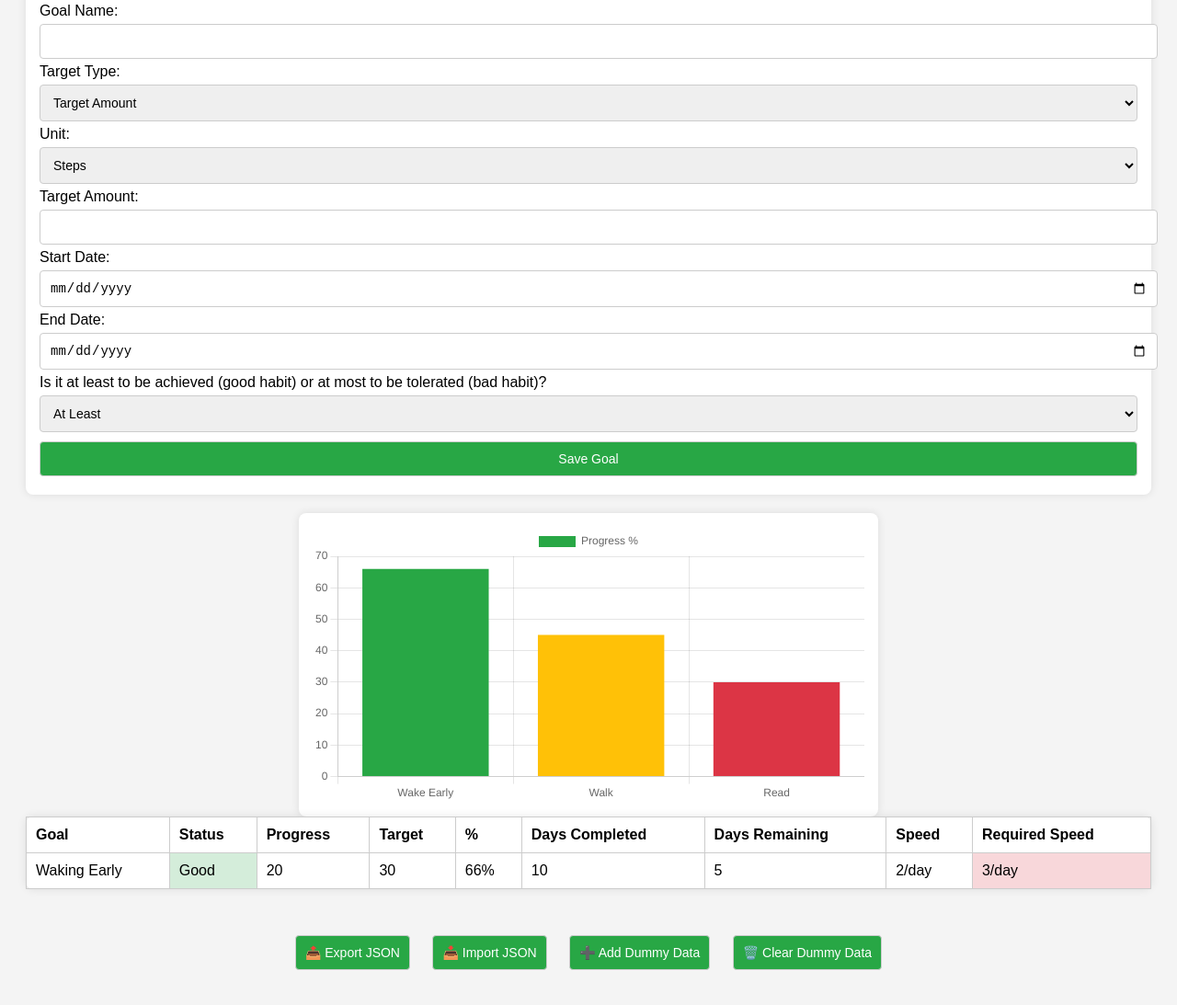
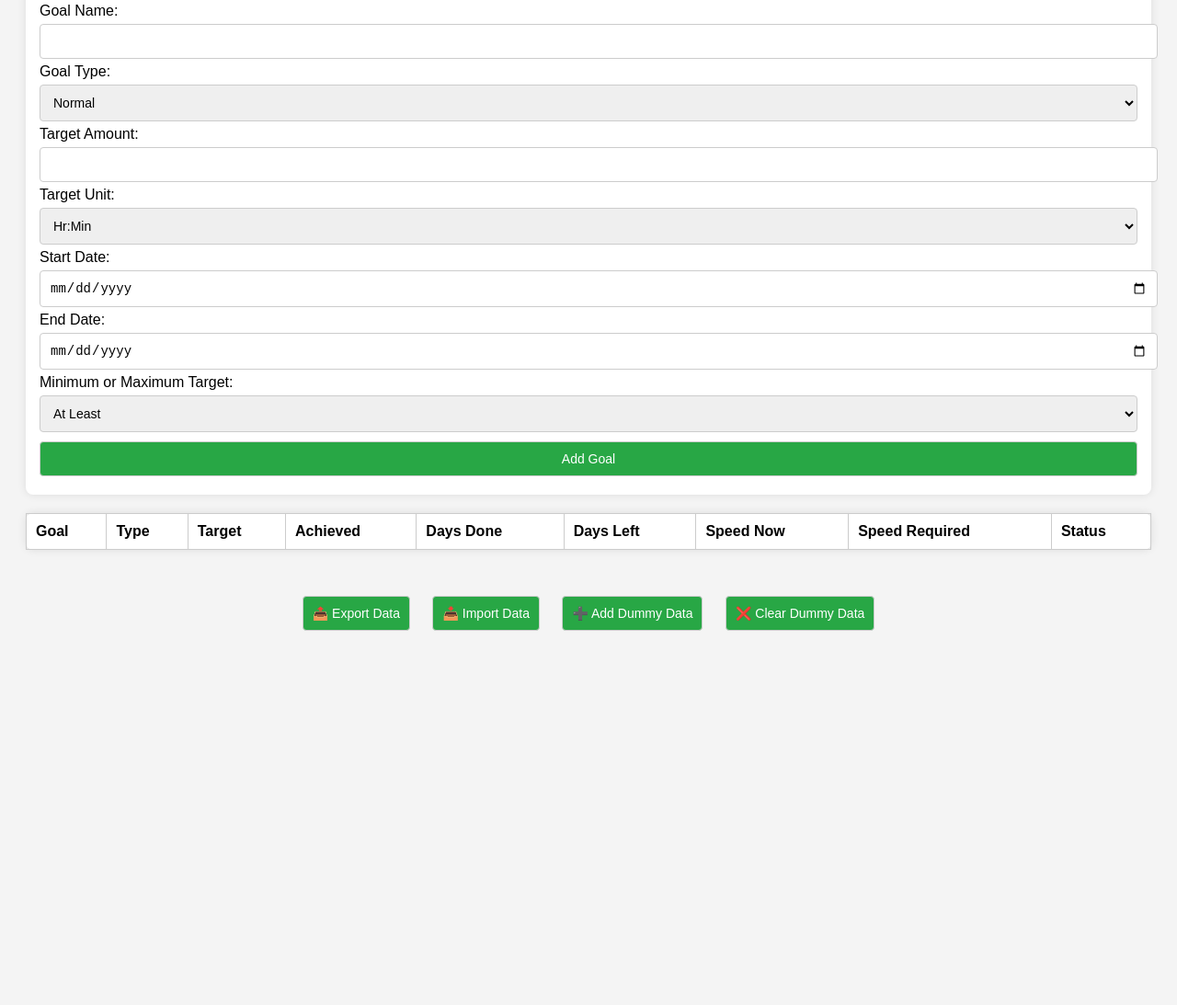
Before and after one commit to 123Yashvi/Habit-Tracker, a plain HTML site: page index.html in a window 1280 px wide. Shown: the part 108-1201 px from the top of the page at 92% size. After the commit the page ends 1076 px from the top, so only its background shows below. Drawn offline with nearby package versions, Linux system fonts and the light colour scheme.

Commit message:
Update index.html

```diff
--- a/index.html
+++ b/index.html
@@ -3,7 +3,6 @@
   <meta charset="UTF-8">
   <meta name="viewport" content="width=device-width, initial-scale=1.0">
   <title>Smart Goal Tracker</title>
-  <script src="https://cdn.jsdelivr.net/npm/chart.js"></script>
   <style>
     body {
       font-family: Arial, sans-serif;
@@ -13,7 +12,7 @@
     h2 {
       color: #333;
     }
-    form, table, .chart-container {
+    form, table {
       margin-bottom: 20px;
       background-color: #fff;
       padding: 15px;
@@ -56,92 +55,75 @@
       margin: 10px;
       width: auto;
     }
-    .chart-container {
-      max-width: 600px;
-      margin: auto;
+    #chartContainer {
+      margin-top: 40px;
     }
   </style>
 </head>
 <body>
-  <h2>Smart Goal Tracker</h2>  <!-- Add Goal Form (simplified version shown here) -->  <form id="goalForm">
-    <label>Goal Name: <input type="text" name="goalName"></label><br>
-    <label>Target Type:
-      <select name="goalType">
-        <option value="amount">Target Amount</option>
+  <h2>Smart Goal Tracker</h2>  <!-- Placeholder for goal input form -->  <form id="goalForm">
+    <label>Goal Name:</label>
+    <input type="text" id="goalName" required>
+    <label>Goal Type:</label>
+    <select id="goalType">
+      <option value="normal">Normal</option>
+      <option value="time">Time-Based</option>
       <option value="yesno">Yes/No</option>
-        <option value="time">Time</option>
     </select>
-    </label><br>
-    <label>Unit:
-      <select name="unit">
+    <label>Target Amount:</label>
+    <input type="text" id="targetAmount">
+    <label>Target Unit:</label>
+    <select id="unit">
+      <option value="hr:min">Hr:Min</option>
       <option value="steps">Steps</option>
-        <option value="minutes">Minutes</option>
-        <option value="hr:min">Hr:Min</option>
       <option value="nos">Nos</option>
     </select>
-    </label><br>
-    <label>Target Amount: <input type="text" name="targetAmount"></label><br>
-    <label>Start Date: <input type="date" name="startDate"></label><br>
-    <label>End Date: <input type="date" name="endDate"></label><br>
-    <label>Is it at least to be achieved (good habit) or at most to be tolerated (bad habit)?
-      <select name="goalNature">
+    <label>Start Date:</label>
+    <input type="date" id="startDate">
+    <label>End Date:</label>
+    <input type="date" id="endDate">
+    <label>Minimum or Maximum Target:</label>
+    <select id="targetNature">
       <option value="atleast">At Least</option>
       <option value="atmost">At Most</option>
     </select>
-    </label><br>
-    <button type="submit">Save Goal</button>
-  </form>  <!-- Chart Container -->  <div class="chart-container">
-    <canvas id="progressChart"></canvas>
-  </div>  <!-- Summary Table (placeholder) -->  <table id="summaryTable">
+    <button type="submit">Add Goal</button>
+  </form>  <!-- Placeholder for table summary -->  <table id="goalSummary">
     <thead>
       <tr>
-        <th>Goal</th><th>Status</th><th>Progress</th><th>Target</th><th>%</th><th>Days Completed</th><th>Days Remaining</th><th>Speed</th><th>Required Speed</th>
+        <th>Goal</th>
+        <th>Type</th>
+        <th>Target</th>
+        <th>Achieved</th>
+        <th>Days Done</th>
+        <th>Days Left</th>
+        <th>Speed Now</th>
+        <th>Speed Required</th>
+        <th>Status</th>
       </tr>
     </thead>
     <tbody>
-      <tr>
-        <td>Waking Early</td>
-        <td class="status-good">Good</td>
-        <td>20</td>
-        <td>30</td>
-        <td>66%</td>
-        <td>10</td>
-        <td>5</td>
-        <td>2/day</td>
-        <td style="background:#f8d7da">3/day</td>
-      </tr>
+      <!-- Rows will be added dynamically -->
     </tbody>
-  </table>  <!-- Import/Export/Dummy Data Buttons -->  <div id="importExportButtons">
-    <button onclick="exportData()">📤 Export JSON</button>
-    <button onclick="importData()">📥 Import JSON</button>
+  </table>  <!-- Placeholder for import/export and dummy data -->  <div id="importExportButtons">
+    <button onclick="exportData()">📤 Export Data</button>
+    <button onclick="importData()">📥 Import Data</button>
     <button onclick="addDummyData()">➕ Add Dummy Data</button>
-    <button onclick="clearDummyData()">🗑️ Clear Dummy Data</button>
+    <button onclick="clearDummyData()">❌ Clear Dummy Data</button>
+  </div>  <!-- Placeholder for chart -->  <div id="chartContainer">
+    <canvas id="progressChart" width="400" height="200"></canvas>
   </div>  <script>
     function exportData() {
-      alert("Exporting data as JSON... (feature in progress)");
+      alert("Exporting data to JSON coming soon.");
     }
     function importData() {
-      alert("Importing JSON data... (feature in progress)");
+      alert("Import data feature via JSON file coming soon.");
     }
     function addDummyData() {
-      alert("Dummy data for: Wake Early, Walk, Water Intake, Reading, Screen Time added.");
+      alert("Dummy data added. Charts and table updated.");
     }
     function clearDummyData() {
       alert("Dummy data cleared.");
     }
-
-    // Simple chart demo
-    const ctx = document.getElementById('progressChart').getContext('2d');
-    const chart = new Chart(ctx, {
-      type: 'bar',
-      data: {
-        labels: ['Wake Early', 'Walk', 'Read'],
-        datasets: [{
-          label: 'Progress %',
-          data: [66, 45, 30],
-          backgroundColor: ['#28a745', '#ffc107', '#dc3545']
-        }]
-      }
-    });
   </script></body>
 </html>
```
Lines whose indentation alone changed are shown as unchanged.
